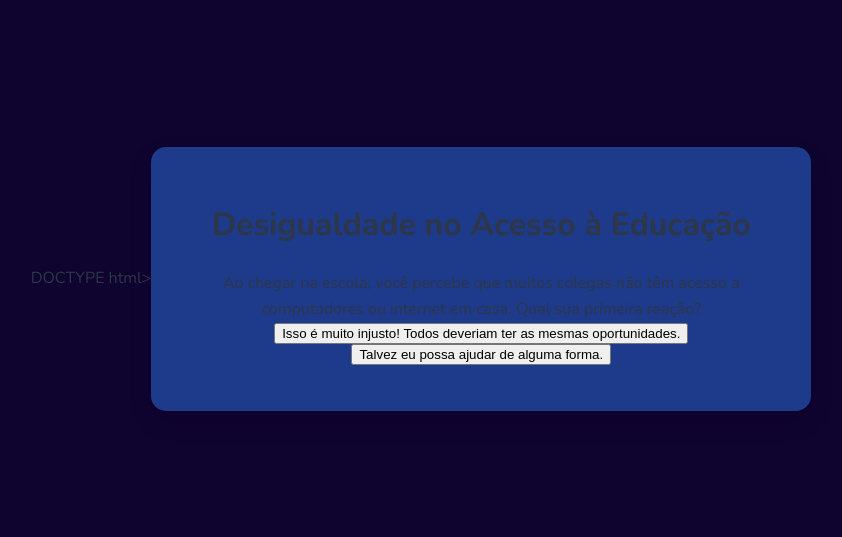
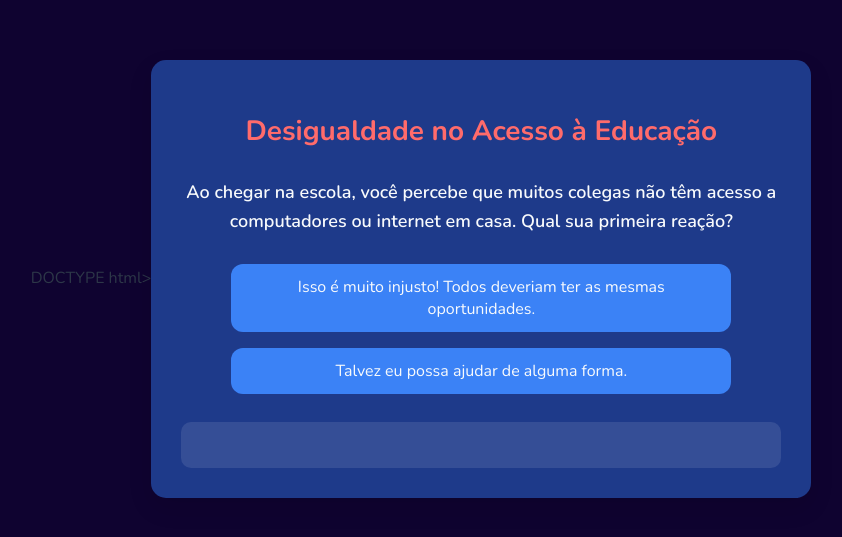
Before and after one commit to saldanha0107/IA, a plain HTML site: page index.html in a window 1280 px wide. Shown: the part 129-666 px from the top of the page, without its empty margins (219-1061 px from the left). Drawn offline with nearby package versions, Linux system fonts and the light colour scheme.

Commit message:
finalizando o css e revisando o projeto

```diff
--- a/styles.css
+++ b/styles.css
@@ -27,3 +27,66 @@ body {
     border-radius: 15px;
     box-shadow: 0 10px 25px rgba(0, 0, 0, 0.1);
 }
+h1 {
+    color: var(--cor-destaque);
+    font-size: 28px;
+    margin-bottom: 25px;
+    font-weight: 700;
+}
+
+.caixa-perguntas {
+    color: var(--cor-texto-claro);
+    font-size: 18px;
+    margin-bottom: 20px;
+    font-weight: 600;
+}
+
+button {
+    background-color: var(--cor-secundaria);
+    color: var(--cor-texto-claro);
+    border: none;
+    border-radius: 12px;
+    padding: 12px 20px;
+    margin: 8px;
+    cursor: pointer;
+    transition: all 0.3s ease;
+    width: 90%;
+    max-width: 500px;
+    font-family: var(--fonte-principal);
+    font-size: 16px;
+}
+
+button:hover {
+    background-color: var(--cor-destaque);
+    transform: translateY(-3px);
+    box-shadow: 0 5px 15px rgba(0, 0, 0, 0.2);
+}
+
+.caixa-resultado {
+    color: var(--cor-texto-claro);
+    font-size: 16px;
+    margin-top: 20px;
+    padding: 15px;
+    background-color: rgba(255, 255, 255, 0.1);
+    border-radius: 10px;
+}
+
+.texto-resultado {
+    line-height: 1.7;
+}
+
+/* Adicionando responsividade */
+@media (max-width: 480px) {
+    .caixa-principal {
+        padding: 20px 15px;
+    }
+
+    h1 {
+        font-size: 24px;
+    }
+
+    button {
+        padding: 10px 15px;
+        font-size: 14px;
+    }
+}
```
